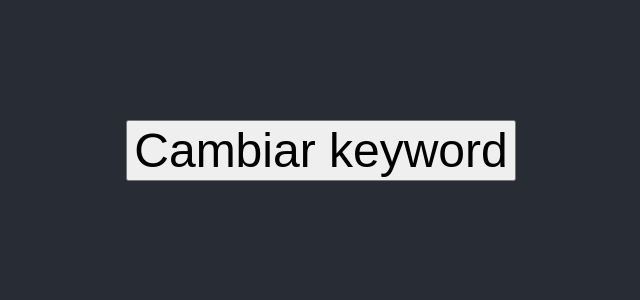
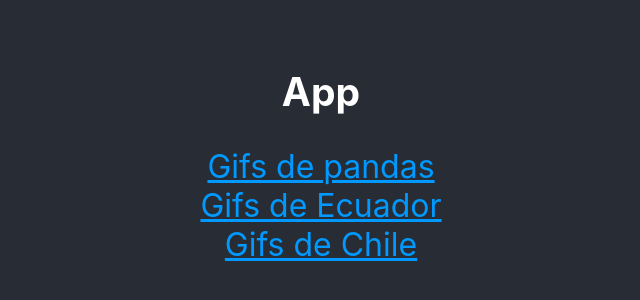
Before and after one commit to Byron2016/ReactDesdeCeroMidudev, a React (Create React App) app: page / in a window 1280 px wide. Shown: the part 266-566 px from the top of the page, without its empty margins (319-959 px from the left). Built offline with nearby package versions, Linux system fonts and the light colour scheme; no server answers.

Commit message:
V02_Añadiendo rutas con wouter (alternativa a react router dom) (1.05.50)

```diff
--- a/package.json
+++ b/package.json
@@ -9,7 +9,8 @@
     "react": "^17.0.2",
     "react-dom": "^17.0.2",
     "react-scripts": "4.0.3",
-    "web-vitals": "^1.1.2"
+    "web-vitals": "^1.1.2",
+    "wouter": "^2.7.4"
   },
   "scripts": {
     "start": "react-scripts start",
--- a/src/App.css
+++ b/src/App.css
@@ -17,3 +17,8 @@
 button {
   font-size: 48px;
 }
+
+a {
+  color: #09f;
+  font-size: 32px;
+}
--- a/src/App.js
+++ b/src/App.js
@@ -1,14 +1,25 @@
 import {useState} from 'react'
 import './App.css';
 import ListOfGifs from './components/ListOfGifs';
+
+import { Route } from 'wouter'
 
 function App() {
   const [keyword, setKeyword] = useState('panda')
   return (
     <div className="App">
       <section className="App-content">
+        <h1>App</h1>
+        <a href='/gif/panda'>Gifs de pandas</a>
+        <a href='/gif/ecuador'>Gifs de Ecuador</a>
+        <a href='/gif/chile'>Gifs de Chile</a>
+        <Route
+          component={ListOfGifs}
+          path="/gif/:keyword" />
+        {/*
         <button onClick={() => setKeyword('mapache')}>Cambiar keyword</button>
         <ListOfGifs keyword={keyword} />
+        */}
       </section>
     </div>
   );
--- a/src/components/Gif.js
+++ b/src/components/Gif.js
@@ -2,10 +2,9 @@ import './Gif.css'
 
 export default function Gif({title, id, url}) {
   return (
-    <div className='Gif'>
+    <a href={`#${id}`} className='Gif'>
       <h4>{title}</h4>
-      <p><small>{id}</small></p>
       <img src={url} alt={title}/>
-    </div>
+    </a>
   )
 }
--- a/src/components/ListOfGifs.js
+++ b/src/components/ListOfGifs.js
@@ -2,7 +2,8 @@ import {useEffect, useState} from 'react'
 import Gif from './Gif'
 import getGifs from '../services/getGifs';
 
-export default function ListOfGifs({ keyword }) {
+export default function ListOfGifs({params}) {
+  const {keyword} = params
   const [gifs, setGifs] = useState([])
 
   useEffect(() => {
@@ -10,7 +11,9 @@ export default function ListOfGifs({ keyword }) {
       .then(gifsRetornados => setGifs(gifsRetornados))
   }, [keyword])
 
-  return gifs.map(({id, title, url}) =>
+  return <div>
+    {
+      gifs.map(({id, title, url}) =>
         <Gif
           key={id}
           id={id}
@@ -19,3 +22,5 @@ export default function ListOfGifs({ keyword }) {
         />
         )
     }
+  </div>
+}
```
Also changed, not shown: 1 other file (tests, documents, lock files or other folders). Lines whose indentation alone changed are shown as unchanged.
